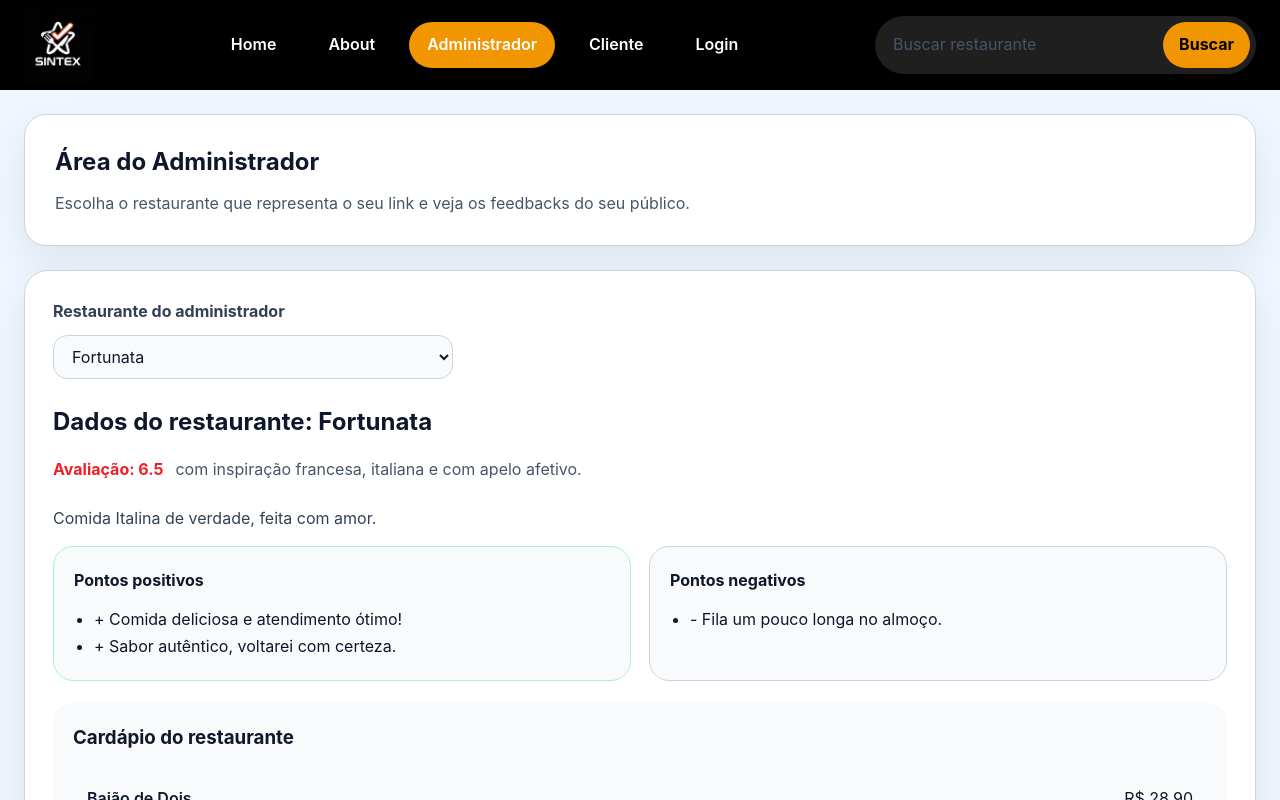
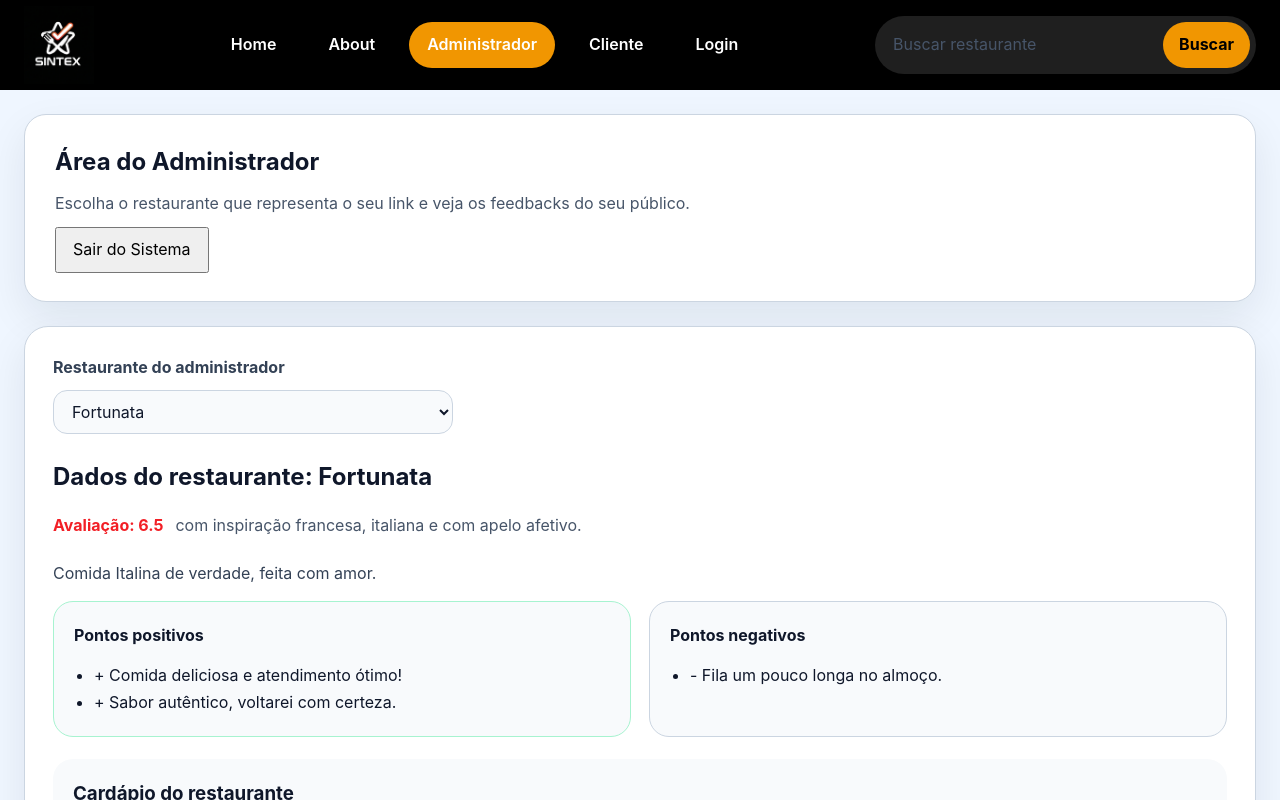
Before and after one commit to layannesousa2025/Sintex, a React (Vite) app in the folder sintex/sintex/: page /admin in a window 1280 px wide. Shown: the top 800 px of the page. Built offline with nearby package versions, Linux system fonts and the light colour scheme; sample sign-in values are in the browser's storage.

Commit message:
Victor: parte de login com redirecionamento

```diff
--- a/sintex/sintex/src/App.jsx
+++ b/sintex/sintex/src/App.jsx
@@ -9,6 +9,7 @@ import PaginaDeErro from "./PaginaDeErro/paginaderro";
 import Footer from "./Componentes/Footer/Footer";
 import ScrollToTop from "./Pages/ScrollToTop/ScrollToTop";
 import Login from "./Componentes/Login/Login";
+import ProtectedRoute from "./Componentes/ProtectedRoute/ProtectedRoute"; // 1. Importe o arquivo criado
 
 export default function App() {
   return (
@@ -17,18 +18,21 @@ export default function App() {
       <ScrollToTop />
 
       <Routes>
-
         <Route path="/" element={<LayoutMenu />}>
           <Route path="client" element={<Client />} />
           <Route index element={<Home />} />
         </Route>
 
-        <Route path="admin" element={<Admin />} />
+        {/* 2. Envolva a rota do Admin com o ProtectedRoute */}
+        <Route element={<ProtectedRoute />}>
+          <Route path="admin" element={<Admin />} />
+        </Route>
+
         <Route path="about" element={<About />} />
         <Route path="*" element={<PaginaDeErro />} />
         <Route path="/login" element={<Login />} />
       </Routes>
       <Footer />
     </>
-  )
+  );
 }
--- a/sintex/sintex/src/Componentes/Login/Login.jsx
+++ b/sintex/sintex/src/Componentes/Login/Login.jsx
@@ -13,10 +13,17 @@ export default function Login() {
 
     // Validação simples (depois você pode conectar com uma API)
     if (email === "admin@sintex.com" && senha === "123456") {
-      alert("Login realizado com sucesso!");
+
+      // SALVA A SESSÃO DO ADMIN NO NAVEGADOR
+      localStorage.setItem("userRole", "admin");
+
       navigate("/admin"); // Redireciona para a página do Admin
     } else if (email && senha) {
       alert("Login como cliente!");
+
+      // Se quiser salvar o cliente também (opcional)
+      localStorage.setItem("userRole", "client");
+
       navigate("/client"); // Redireciona para a página do Cliente
     } else {
       alert("Por favor, preencha todos os campos.");
--- /dev/null
+++ b/sintex/sintex/src/Componentes/ProtectedRoute/ProtectedRoute.jsx
@@ -0,0 +1,10 @@
+import { Navigate, Outlet } from "react-router-dom";
+
+export default function ProtectedRoute() {
+  // Verifica se a flag "userRole" no localStorage é "admin"
+  const userRole = localStorage.getItem("userRole");
+
+  // Se for admin, o <Outlet /> renderiza a rota filha (<Admin />)
+  // Se não for, redireciona o usuário para a tela de login
+  return userRole === "admin" ? <Outlet /> : <Navigate to="/login" replace />;
+}
--- a/sintex/sintex/src/Pages/Admin/Admin.jsx
+++ b/sintex/sintex/src/Pages/Admin/Admin.jsx
@@ -1,11 +1,12 @@
 import { useEffect, useMemo, useState } from "react";
+import { useNavigate } from "react-router-dom"; // 👇 IMPORTANTE: Importar o useNavigate
 import "./Admin.css";
 import { getRestaurants } from "../../data/restaurants";
 
-// Página do administrador, mostra dados e feedback do restaurante selecionado.
 export default function Admin() {
   const [restaurantId, setRestaurantId] = useState("");
   const [restaurants, setRestaurants] = useState([]);
+  const navigate = useNavigate(); // 👇 Inicializa o redirecionamento
 
   useEffect(() => {
     async function loadRestaurants() {
@@ -19,6 +20,12 @@ export default function Admin() {
     loadRestaurants();
   }, [restaurantId]);
 
+  // 👇 FUNÇÃO DE LOGOUT: Limpa o acesso e joga pro login
+  const handleLogout = () => {
+    localStorage.removeItem("userRole");
+    navigate("/login", { replace: true });
+  };
+
   const selectedRestaurant = useMemo(
     () => restaurants.find((restaurant) => restaurant.id === restaurantId) || restaurants[0],
     [restaurantId, restaurants]
@@ -29,6 +36,11 @@ export default function Admin() {
       <section className="AdminHeader">
         <h1>Área do Administrador</h1>
         <p>Escolha o restaurante que representa o seu link e veja os feedbacks do seu público.</p>
+
+        {/* 👇 BOTÃO DE LOGOUT ADICIONADO */}
+        <button onClick={handleLogout} className="LogoutButton" style={{ marginTop: '10px', padding: '8px 16px', cursor: 'pointer' }}>
+          Sair do Sistema
+        </button>
       </section>
 
       <article className="AdminCard">
```
